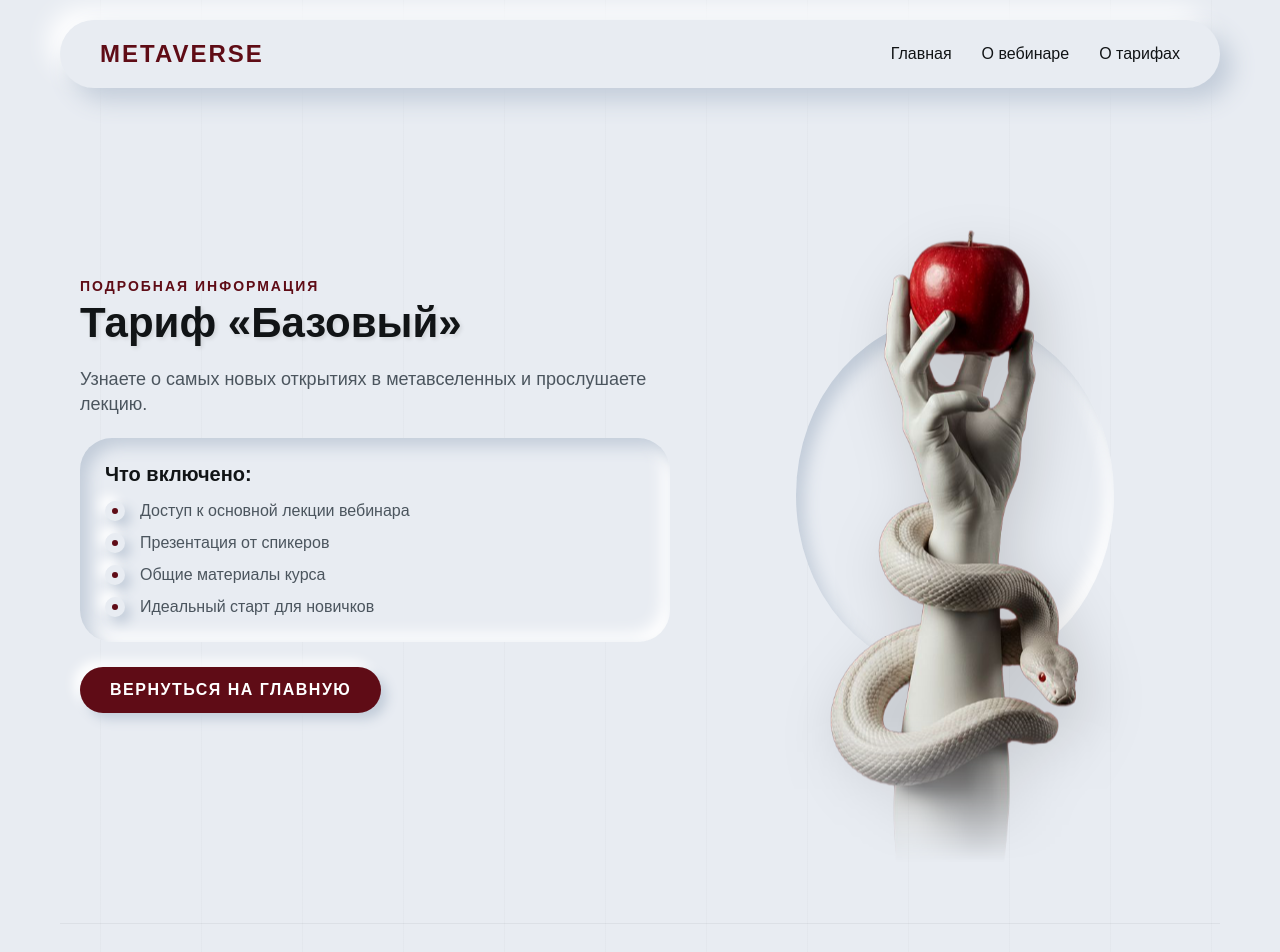
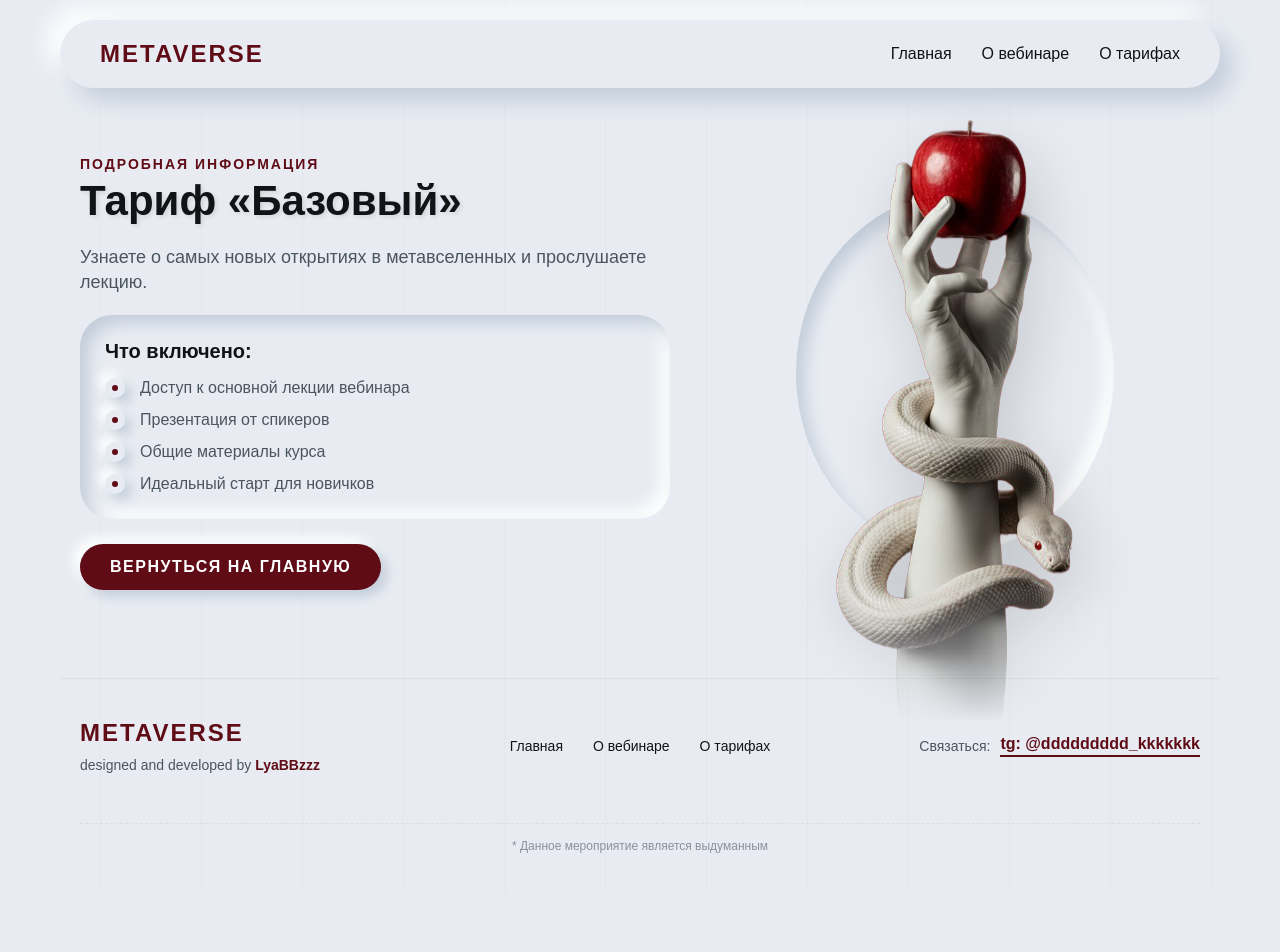
Before and after one commit to LyaBBzzz/MetaVerseSITE, a React (Vite) app: page /tariffs/1 in a window 1280 px wide. Shown: the top 952 px of the page. After the commit the page ends 893 px from the top, so only its background shows below. Built offline with nearby package versions, Linux system fonts and the light colour scheme; a web font is replaced by a local one.

Commit message:
Fixed prblms with Pics and text

```diff
--- a/index.html
+++ b/index.html
@@ -5,6 +5,10 @@
   <meta charset="UTF-8" />
   <link rel="icon" type="image/svg+xml" href="/favicon.svg" />
   <meta name="viewport" content="width=device-width, initial-scale=1.0" />
+  <link rel="preload" as="image" href="/images/AboutVebinar.png" />
+  <link rel="preload" as="image" href="/images/TarifBase.png" />
+  <link rel="preload" as="image" href="/images/TarifProd.png" />
+  <link rel="preload" as="image" href="/images/TarifPrem.png" />
   <title>MetaVerse</title>
 </head>
 
--- a/src/components/Footer.css
+++ b/src/components/Footer.css
@@ -1,12 +1,31 @@
 .footer-container {
   margin-top: 40px;
-  padding: 40px 20px;
+  padding: 40px 20px 20px;
   border-top: 1px solid rgba(0,0,0,0.05);
+  display: flex;
+  flex-direction: column;
+  align-items: center;
+  gap: 30px;
+}
+
+.footer-main {
+  width: 100%;
   display: flex;
   justify-content: space-between;
   align-items: center;
   flex-wrap: wrap;
   gap: 30px;
+}
+
+.footer-fictional-badge {
+  margin-top: 20px;
+  font-size: 12px;
+  color: var(--text-light);
+  opacity: 0.6;
+  text-align: center;
+  width: 100%;
+  border-top: 1px dashed rgba(0,0,0,0.1);
+  padding-top: 15px;
 }
 
 .footer-left {
@@ -66,7 +85,7 @@
 }
 
 @media (max-width: 800px) {
-  .footer-container {
+  .footer-main {
     flex-direction: column;
     text-align: center;
     gap: 40px;
--- a/src/components/Footer.jsx
+++ b/src/components/Footer.jsx
@@ -5,6 +5,7 @@ import './Footer.css';
 const Footer = () => {
   return (
     <footer className="footer-container">
+      <div className="footer-main">
         {/* Название и Создатель (слева) */}
         <div className="footer-left">
           <div className="footer-logo">METAVERSE</div>
@@ -32,6 +33,11 @@ const Footer = () => {
             tg: @ddddddddd_kkkkkkk
           </a>
         </div>
+      </div>
+
+      <div className="footer-fictional-badge">
+        * Данное мероприятие является выдуманным
+      </div>
     </footer>
   );
 };
--- a/src/components/FooterForm.jsx
+++ b/src/components/FooterForm.jsx
@@ -23,7 +23,7 @@ const FooterForm = () => {
         <div className="footer-form-wrapper animate-fade-in-up delay-200">
           <div className="form-header">
             <h2 className="form-title">Заполните форму</h2>
-            <p className="form-desc">и мы пришлем вам доступ к вебинару на почту в ближайшие сутки</p>
+            <p className="form-desc">и&nbsp;мы пришлем вам доступ к&nbsp;вебинару на&nbsp;почту в&nbsp;ближайшие сутки</p>
           </div>
 
           <form className="footer-form" onSubmit={handleSubmit}>
@@ -44,7 +44,7 @@ const FooterForm = () => {
         <div className="modal-overlay" onClick={closeModal}>
           <div className="modal-content neumorphic-card" onClick={(e) => e.stopPropagation()}>
             <h2 className="form-title" style={{ fontSize: '32px' }}>Запись прошла успешна!</h2>
-            <p className="form-desc" style={{ marginBottom: '30px' }}>Мы свяжемся с вами в ближайшее время и пришлем доступ.</p>
+            <p className="form-desc" style={{ marginBottom: '30px' }}>Мы свяжемся с&nbsp;вами в&nbsp;ближайшее время и&nbsp;пришлем доступ.</p>
             <button className="neumorphic-button" onClick={closeModal}>Отлично</button>
           </div>
         </div>
--- a/src/components/Hero.jsx
+++ b/src/components/Hero.jsx
@@ -18,7 +18,7 @@ const Hero = () => {
       <div className="hero-content animate-fade-in-up delay-300">
         <div className="hero-info-box">
           <p className="hero-desc">
-            На этом вебинаре мы рассмотрим самые новые и удивительные открытия в метавселенных, которые могут изменить наше понимание Вселенной
+            На&nbsp;этом вебинаре мы рассмотрим самые новые и&nbsp;удивительные открытия в&nbsp;метавселенных, которые могут изменить наше понимание Вселенной
           </p>
           <div className="neumorphic-chip">
             <div className="chip-text">
@@ -32,8 +32,8 @@ const Hero = () => {
 
         <div className="hero-action-box">
           <div className="neumorphic-circle-time">
-            <span className="time-label">встречаемся в</span>
-            <span className="time-value">19:00</span>
+            <span className="time-label">встречаемся</span>
+            <span className="time-value">в&nbsp;19:00</span>
           </div>
           <button
             className="neumorphic-button"
--- a/src/components/Tariffs.jsx
+++ b/src/components/Tariffs.jsx
@@ -7,19 +7,19 @@ const Tariffs = () => {
     {
       id: 1,
       title: "Базовый",
-      desc: "Узнаете о самых новых открытиях в метавселенных и прослушаете лекцию",
+      desc: "Узнаете о\u00A0самых новых открытиях в\u00A0метавселенных и\u00A0прослушаете лекцию",
       img: "/images/1.png"
     },
     {
       id: 2,
       title: "Продвинутый",
-      desc: "Разберетесь что такое метавселенные и как они образуются",
+      desc: "Разберетесь что такое метавселенные и\u00A0как они образуются",
       img: "/images/3.png"
     },
     {
       id: 3,
       title: "Премиум",
-      desc: "Получите ответы на свои вопросы о метавселенных и сможете задать вопросы",
+      desc: "Получите ответы на\u00A0свои вопросы и\u00A0сможете задать вопросы",
       img: "/images/2.png"
     }
   ];
@@ -30,7 +30,7 @@ const Tariffs = () => {
         <div className="about-content">
           <h2 className="section-title">ДЛЯ КОГО:</h2>
           <p className="section-desc">
-            Для всех, кто интересуется наукой, физикой и космологией, и хочет узнать больше о метавселенных и их значении для нашего понимания Вселенной.
+            Для всех, кто интересуется наукой, физикой и&nbsp;космологией, и&nbsp;хочет узнать больше о&nbsp;метавселенных и&nbsp;их значении для нашего понимания Вселенной.
           </p>
         </div>
       </div>
--- a/src/pages/TariffInfo.jsx
+++ b/src/pages/TariffInfo.jsx
@@ -98,7 +98,7 @@ const TariffInfo = () => {
       </div>
 
       {/* Изображение (справа) */}
-      <div style={{ flex: '1 1 400px', display: 'flex', justifyContent: 'center', alignItems: 'center', position: 'relative' }}>
+      <div style={{ flex: '1 1 400px', display: 'flex', justifyContent: 'center', alignItems: 'center', position: 'relative', aspectRatio: '1 / 1', minHeight: '400px' }}>
         {/* Неоморфный круг на фоне для эффекта */}
         <div className="neumorphic-card" style={{
           position: 'absolute',
@@ -109,6 +109,8 @@ const TariffInfo = () => {
           zIndex: 0
         }}></div>
         <img src={tariff.img} alt={tariff.title} className="animate-float" style={{
+          width: '100%',
+          height: 'auto',
           maxWidth: '105%',
           position: 'relative',
           zIndex: 1,
--- a/src/pages/WebinarInfo.css
+++ b/src/pages/WebinarInfo.css
@@ -24,6 +24,8 @@
   justify-content: center;
   align-items: center;
   position: relative;
+  aspect-ratio: 1 / 1;
+  min-height: 400px;
 }
 
 @media (max-width: 768px) {
@@ -39,6 +41,10 @@
   .webinar-content,
   .webinar-image-container {
     flex: 1 1 100%;
+  }
+
+  .webinar-image-container {
+    min-height: 300px;
   }
 }
 
```
Also changed, not shown: src/pages/WebinarInfo.jsx (+5 -3 lines). Lines whose indentation alone changed are shown as unchanged.
